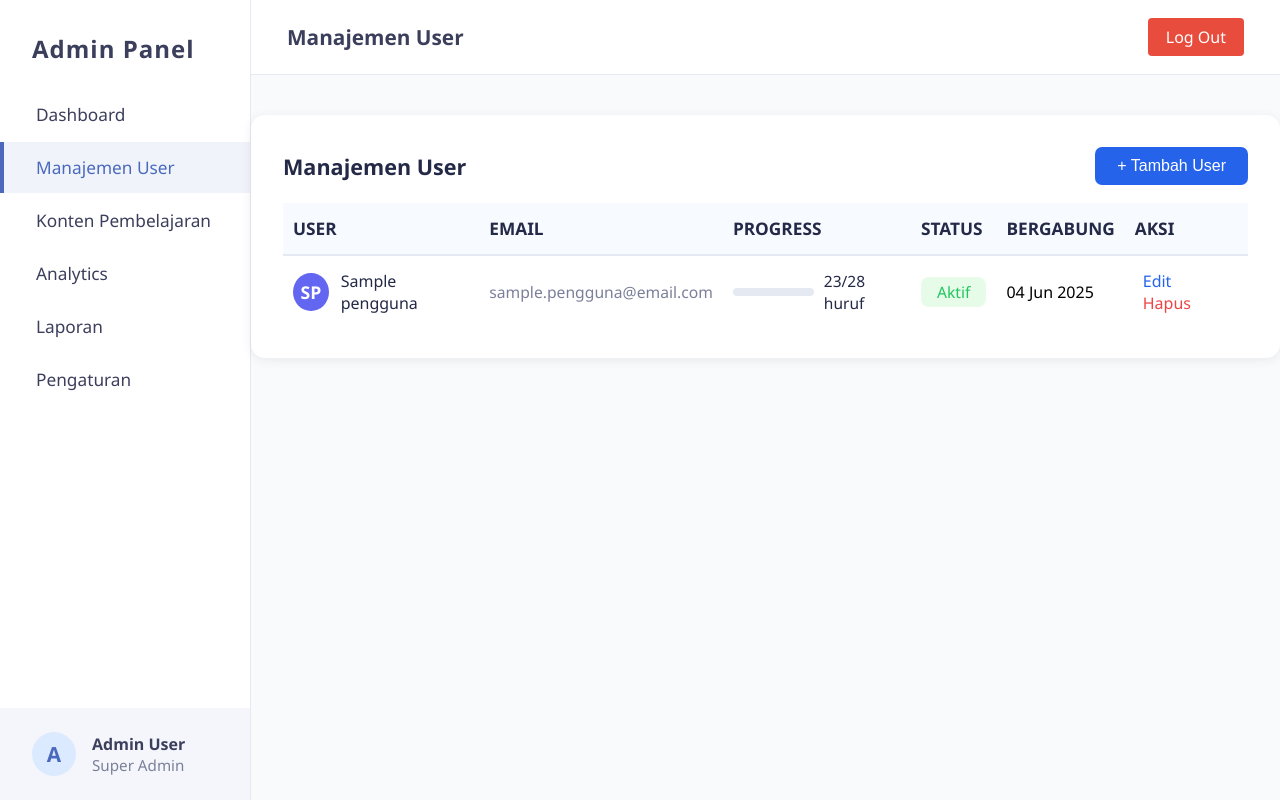
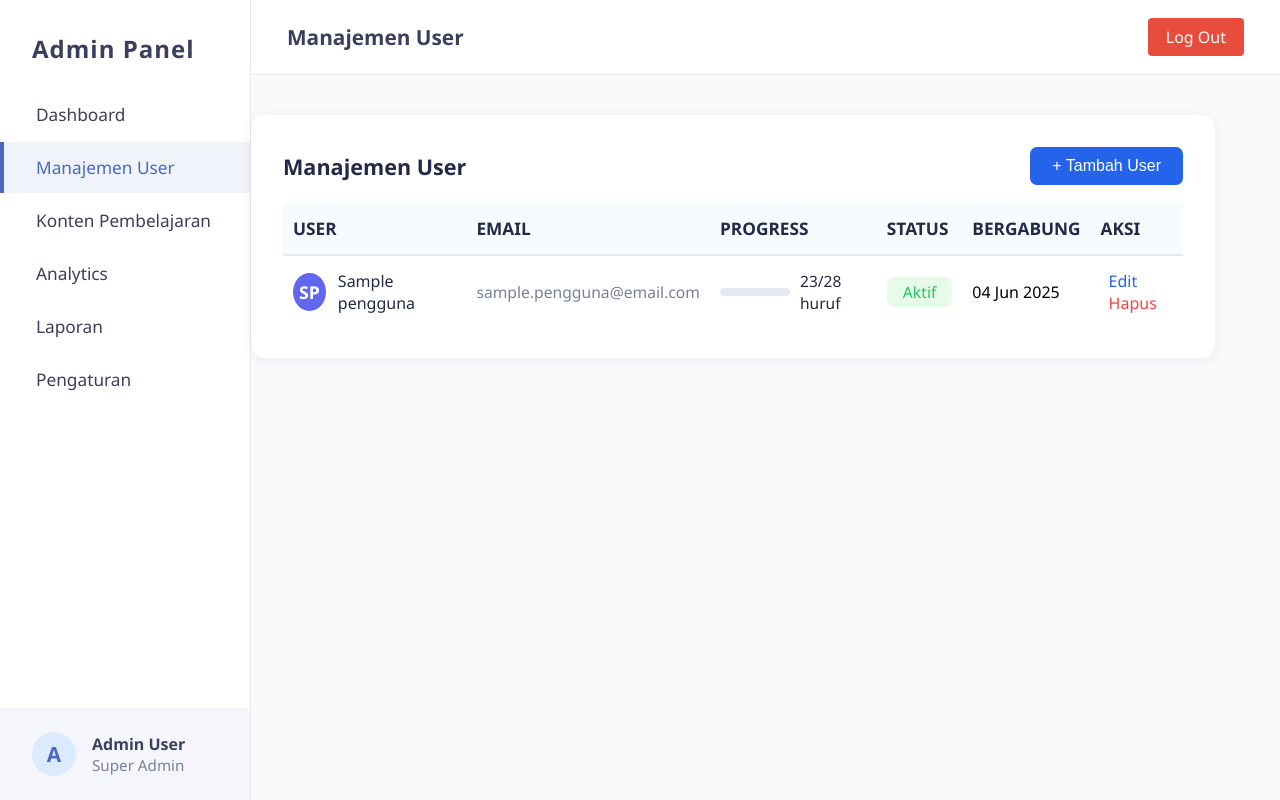
Before and after one commit to xameliax15/tugas-akhir-pemrograman-internet, a CodeIgniter app: the page made by bcit-ci-CodeIgniter-bcb17eb/application/views/pengguna_view.php in a window 1280 px wide. Run offline with CodeIgniter, Linux system fonts and the light colour scheme; tables that the repository leaves empty hold one stand-in row (values such as "Sample post"); the template is opened without the code that fills it: most values are stand-ins (such as "Sample title", 1, 10 or a date in 2020).

Commit message:
Fix: Card panels on user management and content/learning pages are now left-aligned with max-width

```diff
--- a/bcit-ci-CodeIgniter-bcb17eb/application/views/hijaiyah_view.php
+++ b/bcit-ci-CodeIgniter-bcb17eb/application/views/hijaiyah_view.php
@@ -21,8 +21,8 @@
         .header .title { font-size: 1.3em; font-weight: 600; color: #3b3f5c; }
         .header .logout { background: #e74c3c; color: #fff; padding: 8px 18px; border-radius: 4px; text-decoration: none; font-weight: 500; border: none; cursor: pointer; transition: background 0.2s; }
         .header .logout:hover { background: #c0392b; }
-        .content-row { display: flex; gap: 30px; flex-wrap: wrap; }
-        .card-panel { background: #fff; border-radius: 14px; box-shadow: 0 2px 12px rgba(0,0,0,0.07); padding: 32px 32px 32px 32px; flex: 1; min-width: 520px; max-width: 800px; display: flex; flex-direction: column; }
+        .content-row { display: flex; gap: 30px; flex-wrap: wrap; margin: 0; }
+        .card-panel { background: #fff; border-radius: 14px; box-shadow: 0 2px 12px rgba(0,0,0,0.07); padding: 32px 32px 32px 32px; flex: 1; min-width: 320px; max-width: 900px; margin: 0; display: flex; flex-direction: column; }
         .panel-title { font-size: 1.18em; font-weight: bold; color: #232946; margin-bottom: 18px; }
         .item-list { display: flex; flex-direction: column; gap: 12px; margin-bottom: 18px; }
         .item-card { background: #f7faff; border-radius: 8px; padding: 14px 18px; display: flex; align-items: center; justify-content: space-between; }
--- a/bcit-ci-CodeIgniter-bcb17eb/application/views/pengguna_view.php
+++ b/bcit-ci-CodeIgniter-bcb17eb/application/views/pengguna_view.php
@@ -20,8 +20,8 @@
         .header .title { font-size: 1.3em; font-weight: 600; color: #3b3f5c; }
         .header .logout { background: #e74c3c; color: #fff; padding: 8px 18px; border-radius: 4px; text-decoration: none; font-weight: 500; border: none; cursor: pointer; transition: background 0.2s; }
         .header .logout:hover { background: #c0392b; }
-        .main-user-container { max-width: 1600px; margin: 40px auto; }
-        .user-card { background: #fff; border-radius: 14px; box-shadow: 0 2px 12px rgba(0,0,0,0.07); padding: 32px 32px 18px 32px; max-width: 98%; min-width: 320px; margin: 0 auto; }
+        .main-user-container { max-width: 1600px; margin: 40px 0 0 0; }
+        .user-card { background: #fff; border-radius: 14px; box-shadow: 0 2px 12px rgba(0,0,0,0.07); padding: 32px 32px 18px 32px; max-width: 900px; min-width: 320px; margin: 0; }
         .user-card-header { display: flex; justify-content: space-between; align-items: center; margin-bottom: 18px; }
         .user-card-header h2 { margin: 0; font-size: 1.35em; color: #232946; }
         .add-user-btn { background: #2563eb; color: #fff; font-weight: 500; border: none; border-radius: 7px; padding: 10px 22px; font-size: 1em; cursor: pointer; transition: background 0.2s; }
```
